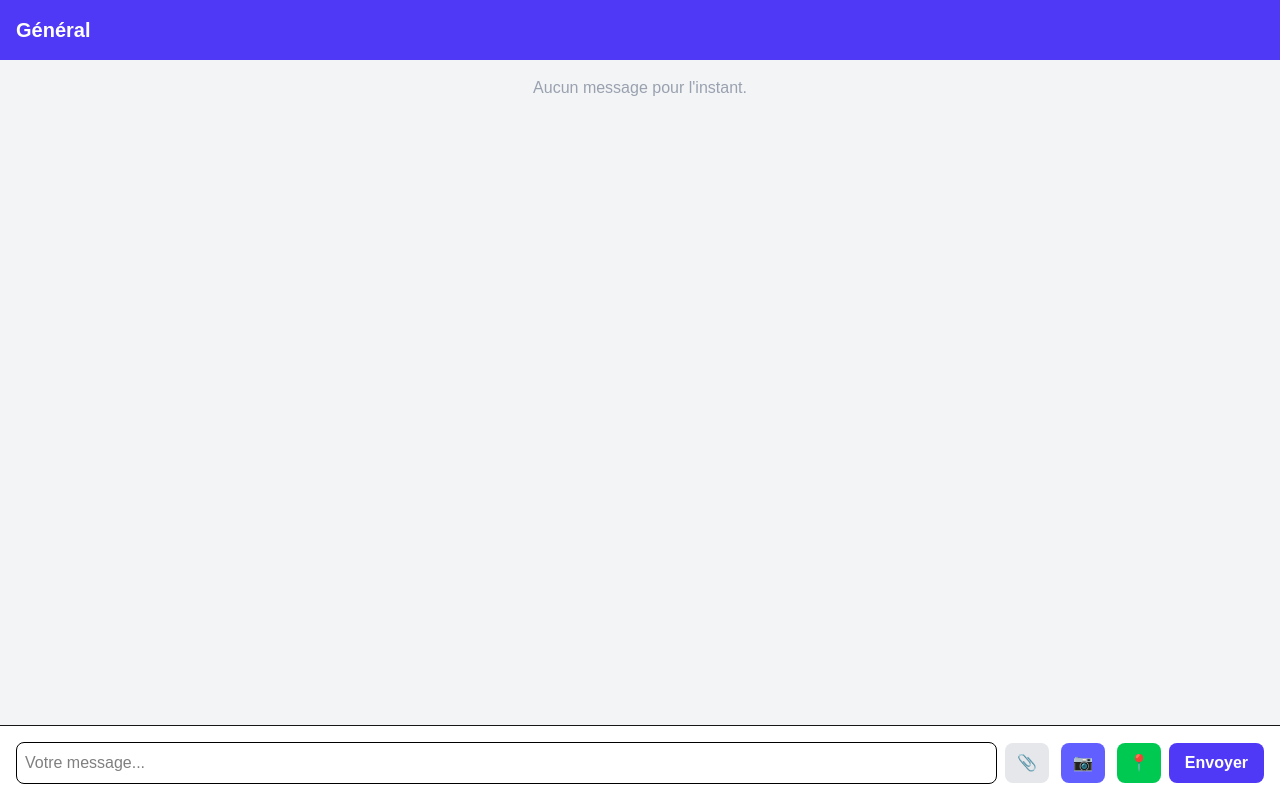
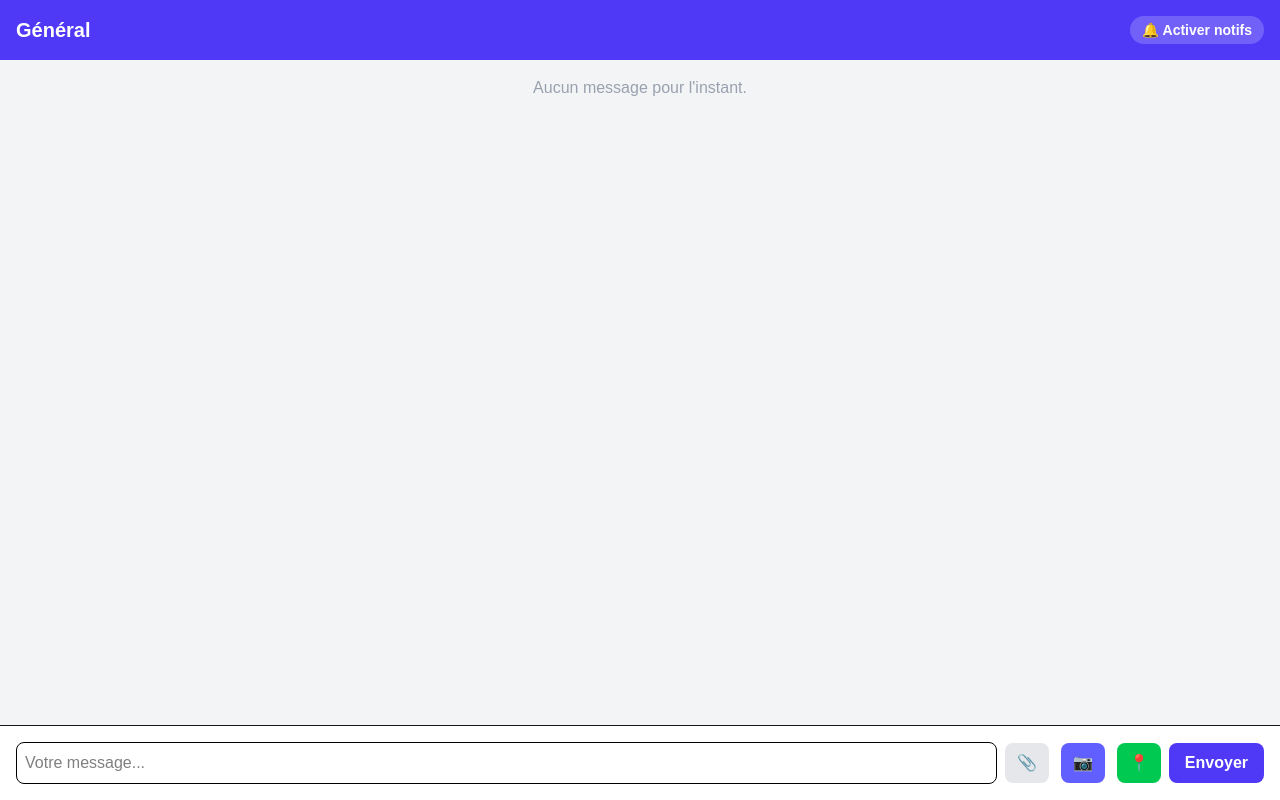
Before and after one commit to TomMbn/M1-TP-Front, a Next.js app: page /room/1 in a window 1280 px wide. Built offline with nearby package versions, Linux system fonts and the light colour scheme.

Commit message:
feat : Notifications

```diff
--- a/src/app/room/[id]/page.tsx
+++ b/src/app/room/[id]/page.tsx
@@ -55,12 +55,27 @@ export default function RoomPage() {
     }
   }, []);
 
-  // Request notification permission
-  useEffect(() => {
-    if (typeof Notification !== "undefined" && Notification.permission !== "granted") {
-      Notification.requestPermission();
+  // Track notification permission state
+  const [notifPermission, setNotifPermission] = useState<NotificationPermission>(
+    typeof Notification !== "undefined" ? Notification.permission : "default"
+  );
+
+  const requestNotifPermission = async () => {
+    if (typeof Notification === "undefined") return;
+    try {
+      const perm = await Notification.requestPermission();
+      setNotifPermission(perm);
+      if (perm === "granted") {
+        new Notification("Notifications activées", {
+          body: "Vous recevrez désormais les nouveaux messages !",
+        });
+      }
+    } catch (e) {
+      console.error("Error asking notification permission", e);
     }
-  }, []);
+  };
+
+
 
   // subscribe to incoming chat messages
   useEffect(() => {
@@ -150,13 +165,16 @@ export default function RoomPage() {
 
             // Notify if it matches a remote sender
             if (serverMsg.sender === "other" && typeof Notification !== "undefined" && Notification.permission === "granted") {
-              const notifTitle = `Nouveau message de ${serverMsg.pseudo || "Inconnu"}`;
-              const notifBody = serverMsg.attachment ? "📸 Photo envoyée" : serverMsg.text || "Message";
-
-              new Notification(notifTitle, {
-                body: notifBody,
-                icon: "/icon1.png" // Using one of the existing icons
-              });
+              try {
+                const notifTitle = `Nouveau message de ${serverMsg.pseudo || "Inconnu"}`;
+                const notifBody = serverMsg.attachment ? "📸 Photo envoyée" : serverMsg.text || "Message";
+                new Notification(notifTitle, {
+                  body: notifBody,
+                  icon: "/web-app-manifest-192x192.png"
+                });
+              } catch (e) {
+                // ignore notification errors
+              }
             }
 
             setMessages((prev) => {
@@ -368,8 +386,17 @@ export default function RoomPage() {
 
   return (
     <main className="flex flex-col h-screen bg-gray-100">
-      <header className="bg-indigo-600 text-white p-4 text-xl font-bold">
-        {conversationNames[id as string] || "Conversation"}
+      <header className="bg-indigo-600 text-white p-4 text-xl font-bold flex justify-between items-center">
+        <span>{conversationNames[id as string] || "Conversation"}</span>
+        {notifPermission !== "granted" && (
+          <button
+            onClick={requestNotifPermission}
+            className="text-sm bg-white/20 hover:bg-white/30 px-3 py-1 rounded-full flex items-center gap-2 transition-colors"
+            title="Activer les notifications"
+          >
+            🔔 Activer notifs
+          </button>
+        )}
       </header>
       <div className="flex-1 overflow-y-auto p-4 space-y-4">
         {messages.length === 0 ? (
```
